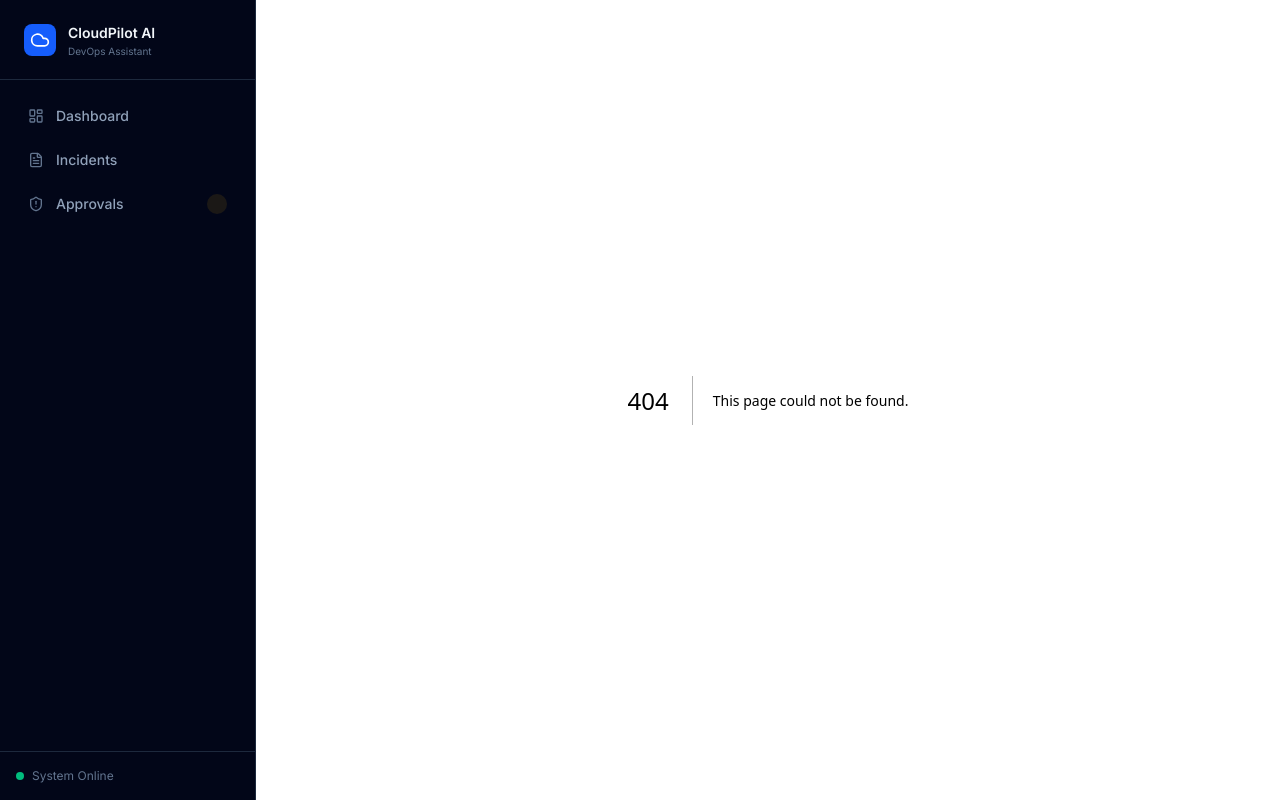
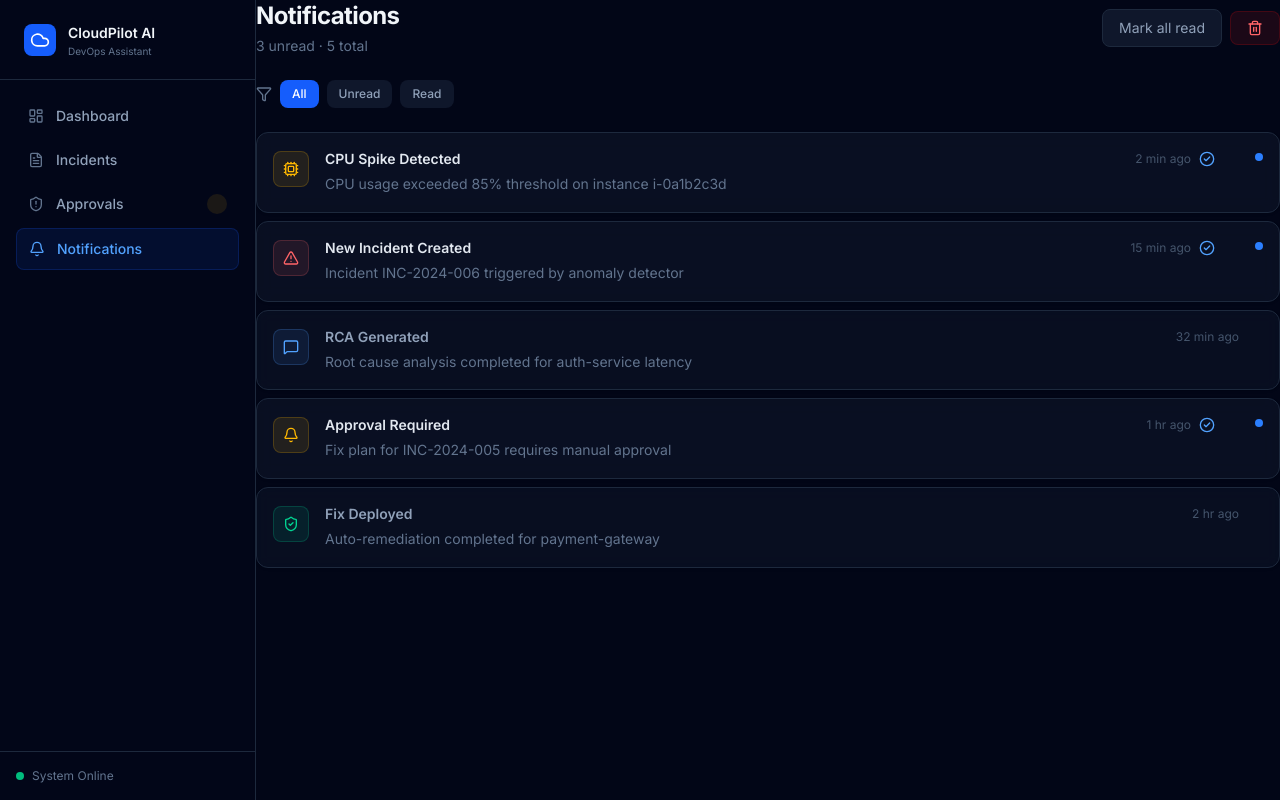
Before and after one commit to tanishagargcoder/cloudpilot-ai, a Next.js app in the folder frontend/: page /notifications in a window 1280 px wide. Before the commit this address had no page. Built offline with nearby package versions, Linux system fonts and the light colour scheme.

Commit message:
notifications page

```diff
--- a/frontend/app/components/Sidebar.tsx
+++ b/frontend/app/components/Sidebar.tsx
@@ -1,12 +1,20 @@
 "use client";
 
 import { usePathname } from "next/navigation";
-import { LayoutDashboard, FileText, ShieldAlert, Cloud } from "lucide-react";
+import {
+  LayoutDashboard,
+  FileText,
+  ShieldAlert,
+  Cloud,
+  Bell,
+} from "lucide-react";
+
 
 const navItems = [
   { label: "Dashboard", href: "/", icon: LayoutDashboard },
   { label: "Incidents", href: "/incidents", icon: FileText },
   { label: "Approvals", href: "/approvals", icon: ShieldAlert },
+  { label: "Notifications", href: "/notifications", icon: Bell },
 ];
 
 export function Sidebar() {
--- /dev/null
+++ b/frontend/app/notifications/page.tsx
@@ -0,0 +1,253 @@
+"use client";
+
+import { useState, useEffect } from "react";
+import {
+  Bell,
+  CheckCircle,
+  X,
+  AlertTriangle,
+  Cpu,
+  Activity,
+  ShieldCheck,
+  MessageSquare,
+  Trash2,
+  Filter,
+  CheckCircle2,
+} from "lucide-react";
+
+type Notification = {
+  id: string;
+  title: string;
+  message: string;
+  severity: "info" | "warning" | "critical" | "success";
+  time: string;
+  read: boolean;
+  type: string;
+};
+
+const severityConfig = {
+  info: { color: "text-blue-400", bg: "bg-blue-400/10", border: "border-blue-400/20", icon: Activity },
+  warning: { color: "text-amber-400", bg: "bg-amber-400/10", border: "border-amber-400/20", icon: AlertTriangle },
+  critical: { color: "text-red-400", bg: "bg-red-400/10", border: "border-red-400/20", icon: AlertTriangle },
+  success: { color: "text-emerald-400", bg: "bg-emerald-400/10", border: "border-emerald-400/20", icon: CheckCircle },
+};
+
+const typeIcons: Record<string, typeof Cpu> = {
+  cpu: Cpu,
+  incident: AlertTriangle,
+  rca: MessageSquare,
+  fix: ShieldCheck,
+  approval: Bell,
+  system: Activity,
+};
+
+const STORAGE_KEY = "cloudpilot_notifications";
+
+function getInitialNotifications(): Notification[] {
+  if (typeof window === "undefined") return [];
+  const stored = localStorage.getItem(STORAGE_KEY);
+  if (stored) {
+    try {
+      return JSON.parse(stored);
+    } catch {
+      return [];
+    }
+  }
+  return [
+    {
+      id: "notif-1",
+      title: "CPU Spike Detected",
+      message: "CPU usage exceeded 85% threshold on instance i-0a1b2c3d",
+      severity: "warning",
+      time: "2 min ago",
+      read: false,
+      type: "cpu",
+    },
+    {
+      id: "notif-2",
+      title: "New Incident Created",
+      message: "Incident INC-2024-006 triggered by anomaly detector",
+      severity: "critical",
+      time: "15 min ago",
+      read: false,
+      type: "incident",
+    },
+    {
+      id: "notif-3",
+      title: "RCA Generated",
+      message: "Root cause analysis completed for auth-service latency",
+      severity: "info",
+      time: "32 min ago",
+      read: true,
+      type: "rca",
+    },
+    {
+      id: "notif-4",
+      title: "Approval Required",
+      message: "Fix plan for INC-2024-005 requires manual approval",
+      severity: "warning",
+      time: "1 hr ago",
+      read: false,
+      type: "approval",
+    },
+    {
+      id: "notif-5",
+      title: "Fix Deployed",
+      message: "Auto-remediation completed for payment-gateway",
+      severity: "success",
+      time: "2 hr ago",
+      read: true,
+      type: "fix",
+    },
+  ];
+}
+
+function Card({ children, className = "" }: { children: React.ReactNode; className?: string }) {
+  return (
+    <div className={`rounded-xl border border-slate-800 bg-slate-900/50 text-slate-100 shadow-sm backdrop-blur-sm ${className}`}>
+      {children}
+    </div>
+  );
+}
+
+export default function NotificationsPage() {
+  const [notifications, setNotifications] = useState<Notification[]>([]);
+  const [filter, setFilter] = useState<"all" | "unread" | "read">("all");
+
+  useEffect(() => {
+    setNotifications(getInitialNotifications());
+  }, []);
+
+  useEffect(() => {
+    localStorage.setItem(STORAGE_KEY, JSON.stringify(notifications));
+  }, [notifications]);
+
+  const filtered = notifications.filter((n) => {
+    if (filter === "unread") return !n.read;
+    if (filter === "read") return n.read;
+    return true;
+  });
+
+  const unreadCount = notifications.filter((n) => !n.read).length;
+
+  const markRead = (id: string) => {
+    setNotifications((prev) => prev.map((n) => (n.id === id ? { ...n, read: true } : n)));
+  };
+
+  const markAllRead = () => {
+    setNotifications((prev) => prev.map((n) => ({ ...n, read: true })));
+  };
+
+  const deleteNotif = (id: string) => {
+    setNotifications((prev) => prev.filter((n) => n.id !== id));
+  };
+
+  const clearAll = () => {
+    setNotifications([]);
+  };
+
+  return (
+    <div className="space-y-6">
+      {/* Page Header */}
+      <div className="flex items-center justify-between">
+        <div>
+          <h1 className="text-2xl font-bold text-slate-100 tracking-tight">Notifications</h1>
+          <p className="text-sm text-slate-500 mt-1">
+            {unreadCount} unread · {notifications.length} total
+          </p>
+        </div>
+        <div className="flex items-center gap-2">
+          <button
+            onClick={markAllRead}
+            className="rounded-lg border border-slate-800 bg-slate-900 px-4 py-2 text-sm text-slate-400 hover:text-slate-200 transition-colors"
+          >
+            Mark all read
+          </button>
+          <button
+            onClick={clearAll}
+            className="rounded-lg border border-red-800/30 bg-red-900/20 px-4 py-2 text-sm text-red-400 hover:text-red-300 transition-colors"
+          >
+            <Trash2 className="h-4 w-4" />
+          </button>
+        </div>
+      </div>
+
+      {/* Filters */}
+      <div className="flex items-center gap-2">
+        <Filter className="h-4 w-4 text-slate-500" />
+        {(["all", "unread", "read"] as const).map((f) => (
+          <button
+            key={f}
+            onClick={() => setFilter(f)}
+            className={`rounded-lg px-3 py-1.5 text-xs font-medium transition-colors ${
+              filter === f
+                ? "bg-blue-600 text-white"
+                : "bg-slate-900 text-slate-400 hover:bg-slate-800"
+            }`}
+          >
+            {f.charAt(0).toUpperCase() + f.slice(1)}
+          </button>
+        ))}
+      </div>
+
+      {/* Notification List */}
+      <div className="space-y-2">
+        {filtered.length === 0 && (
+          <Card>
+            <div className="py-12 text-center">
+              <Bell className="h-10 w-10 text-slate-700 mx-auto mb-3" />
+              <p className="text-sm text-slate-500">No notifications</p>
+            </div>
+          </Card>
+        )}
+
+        {filtered.map((notif) => {
+          const sev = severityConfig[notif.severity];
+          const TypeIcon = typeIcons[notif.type] || Activity;
+          return (
+            <Card
+              key={notif.id}
+              className={`group transition-colors ${!notif.read ? "border-slate-700/60 bg-slate-900/60" : ""}`}
+            >
+              <div className="flex items-start gap-4 p-4">
+                <div className={`mt-0.5 flex h-9 w-9 shrink-0 items-center justify-center rounded-lg ${sev.bg} ${sev.border} border`}>
+                  <TypeIcon className={`h-4 w-4 ${sev.color}`} />
+                </div>
+                <div className="flex-1 min-w-0">
+                  <div className="flex items-center justify-between gap-2">
+                    <h3 className={`text-sm font-semibold ${!notif.read ? "text-slate-200" : "text-slate-400"}`}>
+                      {notif.title}
+                    </h3>
+                    <div className="flex items-center gap-2">
+                      <span className="text-xs text-slate-600">{notif.time}</span>
+                      {!notif.read && (
+                        <button
+                          onClick={() => markRead(notif.id)}
+                          className="text-blue-400 hover:text-blue-300"
+                          title="Mark as read"
+                        >
+                          <CheckCircle2 className="h-4 w-4" />
+                        </button>
+                      )}
+                      <button
+                        onClick={() => deleteNotif(notif.id)}
+                        className="text-slate-600 hover:text-red-400 opacity-0 group-hover:opacity-100 transition-opacity"
+                        title="Delete"
+                      >
+                        <X className="h-4 w-4" />
+                      </button>
+                    </div>
+                  </div>
+                  <p className="text-sm text-slate-500 mt-1 leading-relaxed">{notif.message}</p>
+                </div>
+                {!notif.read && (
+                  <span className="mt-1 h-2 w-2 shrink-0 rounded-full bg-blue-500" />
+                )}
+              </div>
+            </Card>
+          );
+        })}
+      </div>
+    </div>
+  );
+}
```
